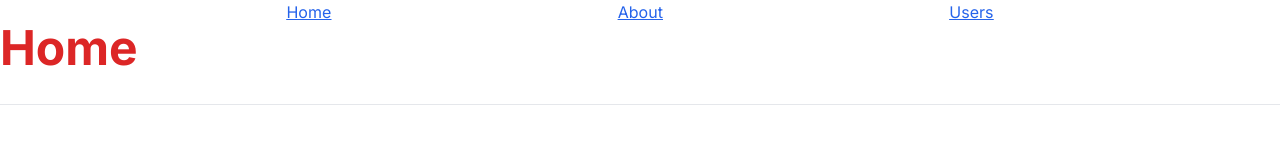
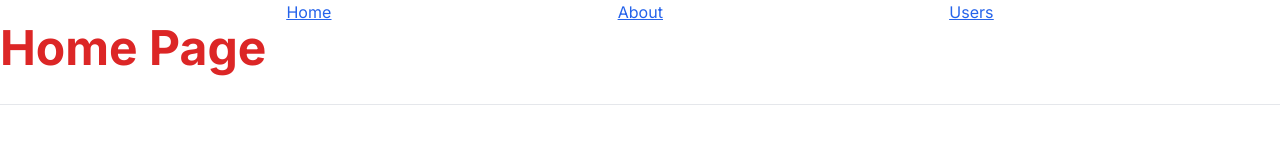
Before and after one commit to Deshraj-Tiwari/learning-nextjs, a Next.js app: page / in a window 1280 px wide. Shown: the top 141 px of the page. Built offline with nearby package versions, Linux system fonts and the light colour scheme.

Commit message:
Testing GitLens Command Palette Push Command

```diff
--- a/app/page.jsx
+++ b/app/page.jsx
@@ -20,7 +20,7 @@ export default function Home() {
 
   return (
     <section>
-      <span className="text-red-600 text-5xl font-bold">Home</span>
+      <span className="text-red-600 text-5xl font-bold">Home Page</span>
       <hr className="my-8" />
       <span className="text-red-600 text-5xl font-bold">useRouter</span>
       <br />
```
